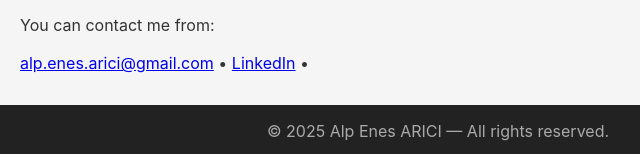
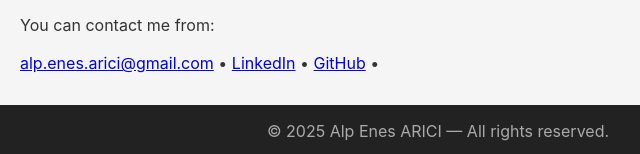
Before and after one commit to aenes1995/Portfolio, a plain HTML site: page index.html in a window 1280 px wide. Shown: the part 6413-6567 px from the top of the page, 202-842 px from the left. Drawn offline with Linux system fonts and the light colour scheme.

Commit message:
added github link to the contacts

```diff
--- a/index.html
+++ b/index.html
@@ -418,6 +418,7 @@
     <div style="text-indent: 1em">
       <a href="mailto:alp.enes.arici@gmail.com">alp.enes.arici@gmail.com</a> •
       <a href="https://www.linkedin.com/in/alp-enes-arici/" target="_blank">LinkedIn</a> •
+      <a href="https://github.com/aenes1995/" target="_blank">GitHub</a> •
     </div>
 
   </section>
```
